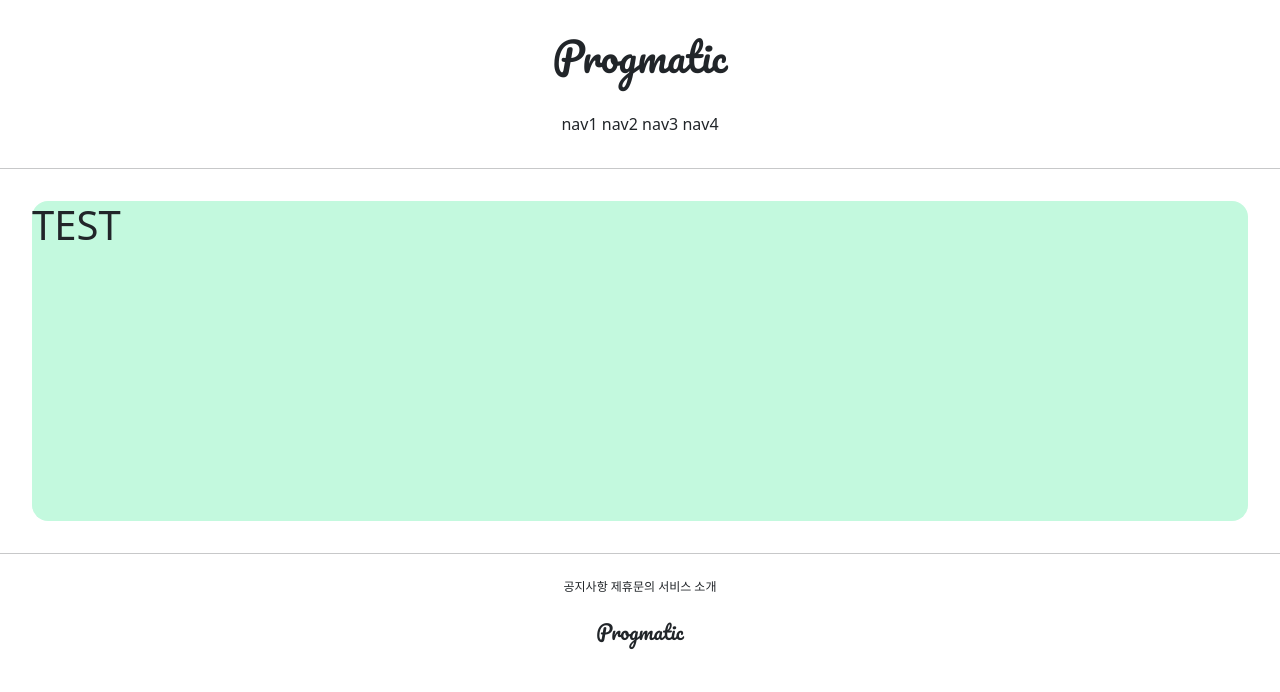
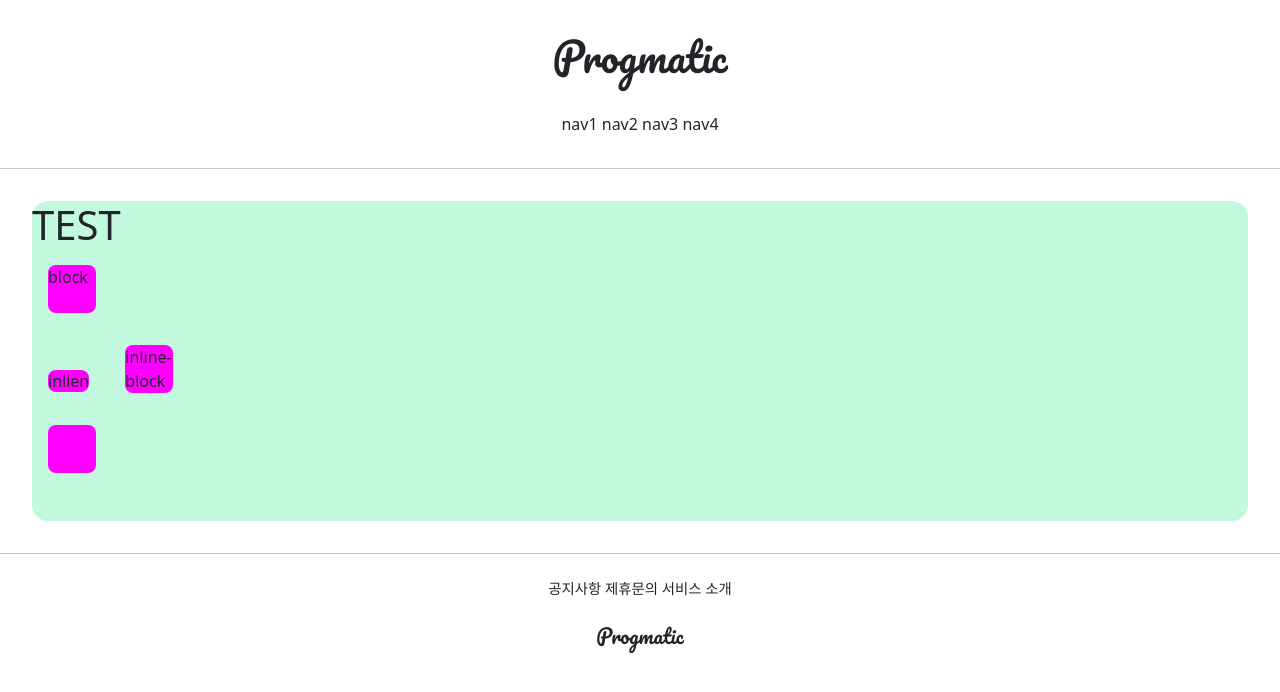
Before and after one commit to success899/test, a Django app: page /accounts/hello_world/ in a window 1280 px wide. Shown: the top 692 px of the page. Run offline with Django 3.2, Linux system fonts and the light colour scheme; parts of the project's set-up code (start-up, migrations or seed data) failed here and were passed over.

Commit message:
210707 test commit 2

```diff
--- a/accountapp/templates/accountapp/hello_world.html
+++ b/accountapp/templates/accountapp/hello_world.html
@@ -2,8 +2,26 @@
 
 {% block content %}
 
+    <style>
+        .testing{
+            background-color: magenta;
+            margin: 1rem;
+            width: 48px;
+            height: 48px;
+            border-radius: .5rem;
+        }
+    </style>
+
 <div style="height: 20rem; background-color: #C3F9DE; margin: 2rem; border-radius: 1rem;">
     <h1>TEST</h1>
+
+
+    <div class = "testing" style="display: block">block</div>
+    <div class = "testing" style="display: inline">inlien</div>
+    <div class = "testing" style="display: none">none</div>
+    <div class = "testing" style="display: inline-block">inline-block</div>
+    <div class = "testing"></div>
+
 </div>
 
 {% endblock %}
--- a/static/base.css
+++ b/static/base.css
@@ -10,5 +10,5 @@
 }
 .pragmatic_footer_button{
     margin-top: 1.5rem;
-    font-size: 12px;
+    font-size: 0.9rem;
 }
```
